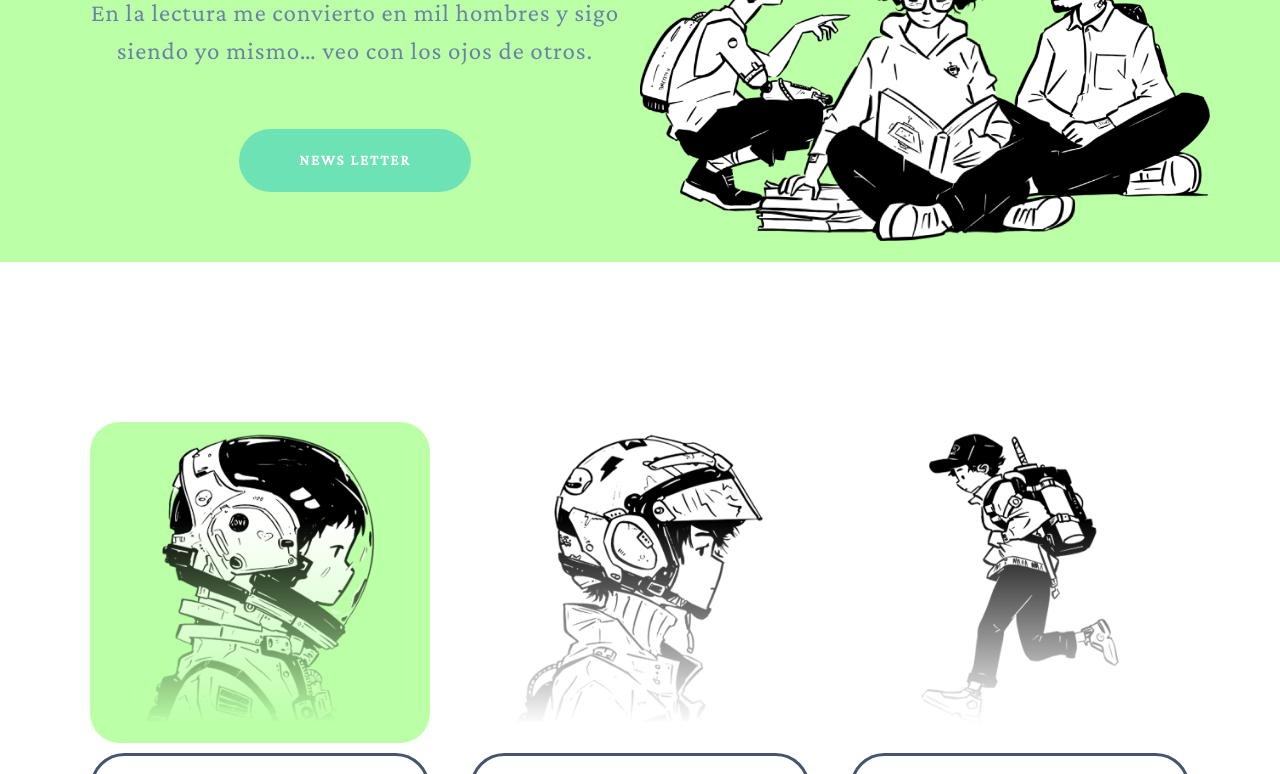
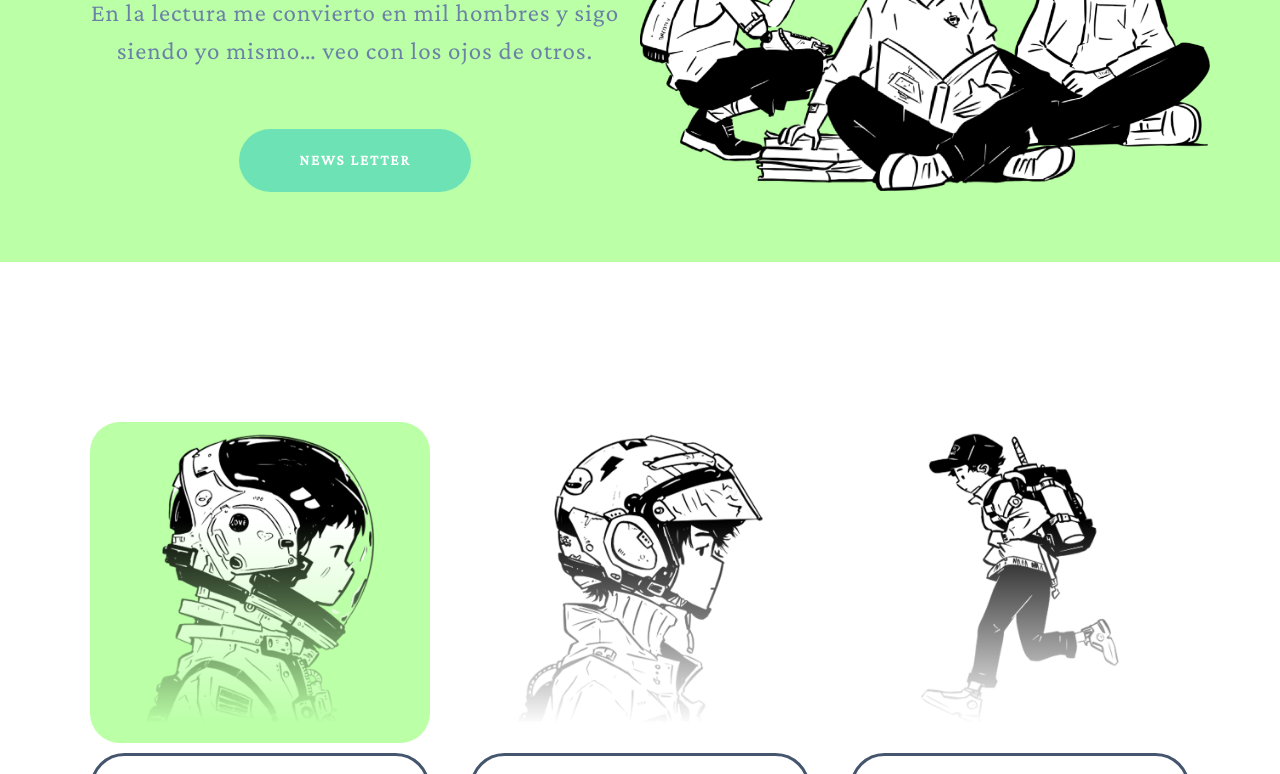
Before and after one commit to kevinsoliz/DisenoInterfacesDAW, a plain HTML site: page Tema1/Ejercicio1/home.html in a window 1280 px wide. Shown: the part 326-1100 px from the top of the page. Drawn offline with nearby package versions, Linux system fonts and the light colour scheme; a web font is replaced by a local one.

Commit message:
Media screen para el hero__image added

```diff
--- a/Tema1/Ejercicio1/styles/_hero.scss
+++ b/Tema1/Ejercicio1/styles/_hero.scss
@@ -12,3 +12,10 @@
   letter-spacing: 1px;
   margin: 2rem 0 5rem;
 }
+
+@media screen and (min-width: 768px) {
+  .hero__image {
+    margin-bottom: 0;
+    margin-top: 5rem;
+  }
+}
```
Also changed, not shown: Tema1/Ejercicio1/styles/main.css, 1 other file.
